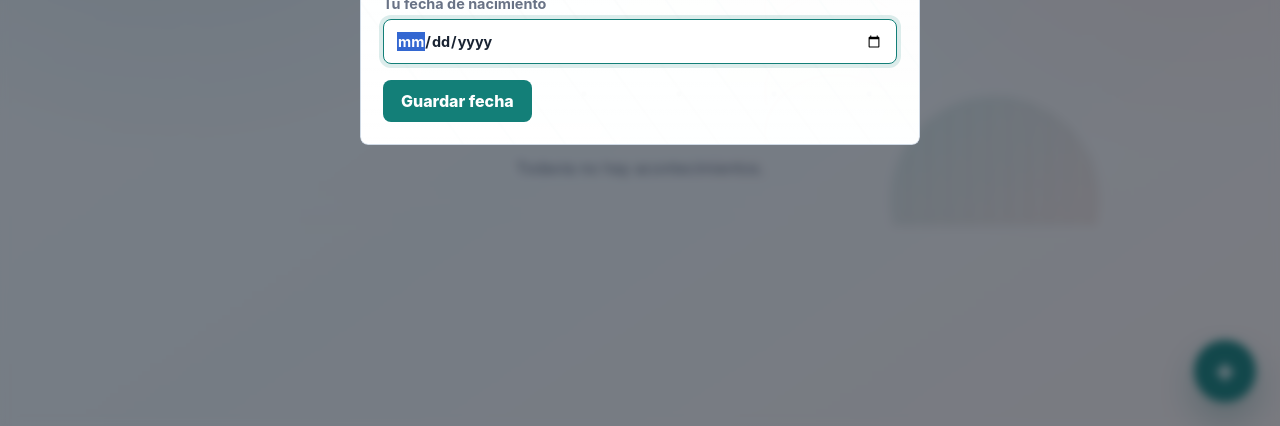
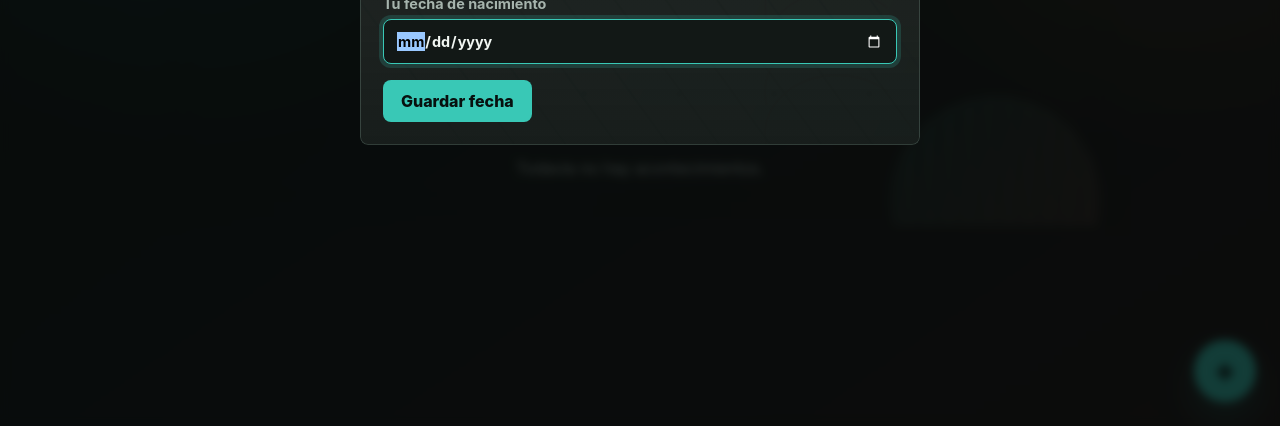
Before and after one commit to MatiasCastro00/Linea-del-tiempo, a plain HTML site: page index.html in a window 1280 px wide. Shown: the part 374-800 px from the top of the page. Drawn offline with Linux system fonts and the light colour scheme.

Commit message:
Apply dark mode styling

```diff
--- a/styles.css
+++ b/styles.css
@@ -1,16 +1,18 @@
 :root {
-  color-scheme: light;
-  --bg: #f6f8fb;
-  --paper: #ffffff;
-  --ink: #192332;
-  --muted: #697386;
-  --line: #cdd8e4;
-  --accent: #137f78;
-  --accent-dark: #0c5f5a;
-  --accent-soft: #d8f2ee;
-  --warm: #f47b63;
-  --warning: #b33b2e;
-  --shadow: 0 18px 50px rgba(21, 35, 56, 0.12);
+  color-scheme: dark;
+  --bg: #101413;
+  --paper: #171d1b;
+  --paper-soft: #202825;
+  --paper-strong: #101513;
+  --ink: #f2f7f3;
+  --muted: #a6b4ad;
+  --line: #33433d;
+  --accent: #39c8b6;
+  --accent-dark: #7ce0d2;
+  --accent-soft: rgba(57, 200, 182, 0.16);
+  --warm: #ff8b6e;
+  --warning: #ff9a8b;
+  --shadow: 0 24px 70px rgba(0, 0, 0, 0.42);
 }
 
 * {
@@ -23,9 +25,9 @@ body {
   font-family: Inter, ui-sans-serif, system-ui, -apple-system, BlinkMacSystemFont, "Segoe UI", sans-serif;
   color: var(--ink);
   background:
-    radial-gradient(circle at 12% 10%, rgba(19, 127, 120, 0.16), transparent 28rem),
-    radial-gradient(circle at 92% 18%, rgba(244, 123, 99, 0.15), transparent 24rem),
-    linear-gradient(145deg, #f6f8fb 0%, #eef4f7 54%, #f8f1ee 100%);
+    radial-gradient(circle at 12% 10%, rgba(57, 200, 182, 0.18), transparent 28rem),
+    radial-gradient(circle at 92% 18%, rgba(255, 139, 110, 0.14), transparent 24rem),
+    linear-gradient(145deg, #101413 0%, #151c19 48%, #211a18 100%);
 }
 
 button,
@@ -47,15 +49,15 @@ button {
 
 .panel,
 .timeline-section {
-  background: rgba(255, 255, 255, 0.9);
-  border: 1px solid rgba(205, 216, 228, 0.85);
+  background: rgba(23, 29, 27, 0.9);
+  border: 1px solid rgba(90, 112, 103, 0.36);
   box-shadow: var(--shadow);
   backdrop-filter: blur(18px);
 }
 
 .panel {
   background:
-    linear-gradient(rgba(255, 255, 255, 0.82), rgba(255, 255, 255, 0.94)),
+    linear-gradient(rgba(15, 20, 18, 0.88), rgba(19, 25, 23, 0.96)),
     url("assets/memory-paper.png") center / cover no-repeat;
   border-radius: 8px;
   padding: 24px;
@@ -115,7 +117,7 @@ h2 {
   gap: 5px;
   margin-top: 24px;
   border-left: 4px solid var(--accent);
-  background: rgba(255, 255, 255, 0.76);
+  background: rgba(23, 29, 27, 0.78);
   border-radius: 8px;
   padding: 12px 16px;
 }
@@ -152,10 +154,10 @@ input,
 textarea,
 select {
   width: 100%;
-  border: 1px solid #b9c7d8;
+  border: 1px solid var(--line);
   border-radius: 8px;
   color: var(--ink);
-  background: #fbfdff;
+  background: var(--paper-strong);
   outline: none;
   padding: 12px 13px;
   transition: border-color 160ms ease, box-shadow 160ms ease, background 160ms ease;
@@ -170,8 +172,13 @@ input:focus,
 textarea:focus,
 select:focus {
   border-color: var(--accent);
-  background: #ffffff;
-  box-shadow: 0 0 0 4px rgba(19, 127, 120, 0.14);
+  background: #121816;
+  box-shadow: 0 0 0 4px rgba(57, 200, 182, 0.18);
+}
+
+input::placeholder,
+textarea::placeholder {
+  color: #718178;
 }
 
 .form-actions {
@@ -197,7 +204,7 @@ select:focus {
   align-items: center;
   gap: 10px;
   background: var(--accent);
-  color: white;
+  color: #07100e;
   padding: 0 18px;
 }
 
@@ -211,7 +218,7 @@ select:focus {
   height: 24px;
   place-items: center;
   border-radius: 50%;
-  background: rgba(255, 255, 255, 0.22);
+  background: rgba(255, 255, 255, 0.2);
   font-size: 1.25rem;
   line-height: 1;
 }
@@ -219,15 +226,15 @@ select:focus {
 .ghost-button,
 .icon-button,
 .edit-button {
-  background: #e8eef5;
-  color: #263449;
+  background: var(--paper-soft);
+  color: var(--ink);
   padding: 0 14px;
 }
 
 .ghost-button:hover,
 .icon-button:hover,
 .edit-button:hover {
-  background: #d9e3ee;
+  background: #2a3531;
 }
 
 .timeline-section {
@@ -248,8 +255,8 @@ select:focus {
   width: 210px;
   height: 210px;
   background:
-    linear-gradient(135deg, rgba(19, 127, 120, 0.12), rgba(244, 123, 99, 0.12)),
-    repeating-linear-gradient(90deg, transparent 0 18px, rgba(25, 35, 50, 0.04) 18px 20px);
+    linear-gradient(135deg, rgba(57, 200, 182, 0.12), rgba(255, 139, 110, 0.12)),
+    repeating-linear-gradient(90deg, transparent 0 18px, rgba(242, 247, 243, 0.05) 18px 20px);
   border-radius: 50%;
   pointer-events: none;
 }
@@ -263,13 +270,13 @@ select:focus {
 
 .icon-button.danger,
 .delete-button {
-  background: #ffe6e2;
+  background: rgba(255, 139, 110, 0.16);
   color: var(--warning);
 }
 
 .icon-button.danger:hover,
 .delete-button:hover {
-  background: #ffd5cf;
+  background: rgba(255, 139, 110, 0.24);
 }
 
 .timeline {
@@ -306,25 +313,25 @@ select:focus {
   border: 4px solid var(--paper);
   border-radius: 50%;
   background: var(--warm);
-  box-shadow: 0 0 0 2px rgba(244, 123, 99, 0.35);
+  box-shadow: 0 0 0 2px rgba(255, 139, 110, 0.36);
 }
 
 .timeline-item.marker::before {
   background: var(--accent);
-  box-shadow: 0 0 0 2px rgba(19, 127, 120, 0.32);
+  box-shadow: 0 0 0 2px rgba(57, 200, 182, 0.34);
 }
 
 .event-card {
   position: relative;
-  border: 1px solid rgba(205, 216, 228, 0.92);
+  border: 1px solid rgba(90, 112, 103, 0.46);
   border-radius: 8px;
   background: var(--paper);
   padding: 18px;
 }
 
 .timeline-item.marker .event-card {
-  background: #f4fbf9;
-  border-color: rgba(19, 127, 120, 0.2);
+  background: rgba(57, 200, 182, 0.08);
+  border-color: rgba(57, 200, 182, 0.22);
 }
 
 .event-card time {
@@ -342,7 +349,7 @@ select:focus {
 
 .event-card p {
   margin: 0;
-  color: #445168;
+  color: #c5d0ca;
   line-height: 1.58;
   white-space: pre-wrap;
 }
@@ -384,10 +391,10 @@ select:focus {
   height: 122px;
   border-radius: 42px;
   background:
-    linear-gradient(#ffffff, #ffffff) padding-box,
+    linear-gradient(var(--paper), var(--paper)) padding-box,
     linear-gradient(180deg, var(--accent), var(--warm)) border-box;
   border: 5px solid transparent;
-  box-shadow: inset 0 -26px 0 rgba(19, 127, 120, 0.12);
+  box-shadow: inset 0 -26px 0 rgba(57, 200, 182, 0.12);
 }
 
 .fab {
@@ -402,8 +409,8 @@ select:focus {
   border: 0;
   border-radius: 50%;
   background: var(--accent);
-  color: white;
-  box-shadow: 0 16px 36px rgba(12, 95, 90, 0.32);
+  color: #07100e;
+  box-shadow: 0 16px 36px rgba(57, 200, 182, 0.24);
   font-size: 2rem;
   font-weight: 850;
   line-height: 1;
@@ -422,7 +429,7 @@ select:focus {
 }
 
 .modal::backdrop {
-  background: rgba(19, 27, 39, 0.55);
+  background: rgba(5, 8, 7, 0.72);
   backdrop-filter: blur(5px);
 }
 
@@ -430,10 +437,10 @@ select:focus {
   display: grid;
   gap: 16px;
   margin: 0;
-  border: 1px solid rgba(205, 216, 228, 0.9);
+  border: 1px solid rgba(90, 112, 103, 0.46);
   border-radius: 8px;
   background:
-    linear-gradient(rgba(255, 255, 255, 0.9), rgba(255, 255, 255, 0.97)),
+    linear-gradient(rgba(15, 20, 18, 0.92), rgba(19, 25, 23, 0.98)),
     url("assets/memory-paper.png") center / cover no-repeat;
   box-shadow: var(--shadow);
   padding: 22px;
@@ -463,14 +470,14 @@ select:focus {
   place-items: center;
   border: 0;
   border-radius: 50%;
-  background: #e8eef5;
-  color: #263449;
+  background: var(--paper-soft);
+  color: var(--ink);
   font-size: 1rem;
   font-weight: 900;
 }
 
 .round-button:hover {
-  background: #d9e3ee;
+  background: #2a3531;
 }
 
 @media (max-width: 680px) {
```
